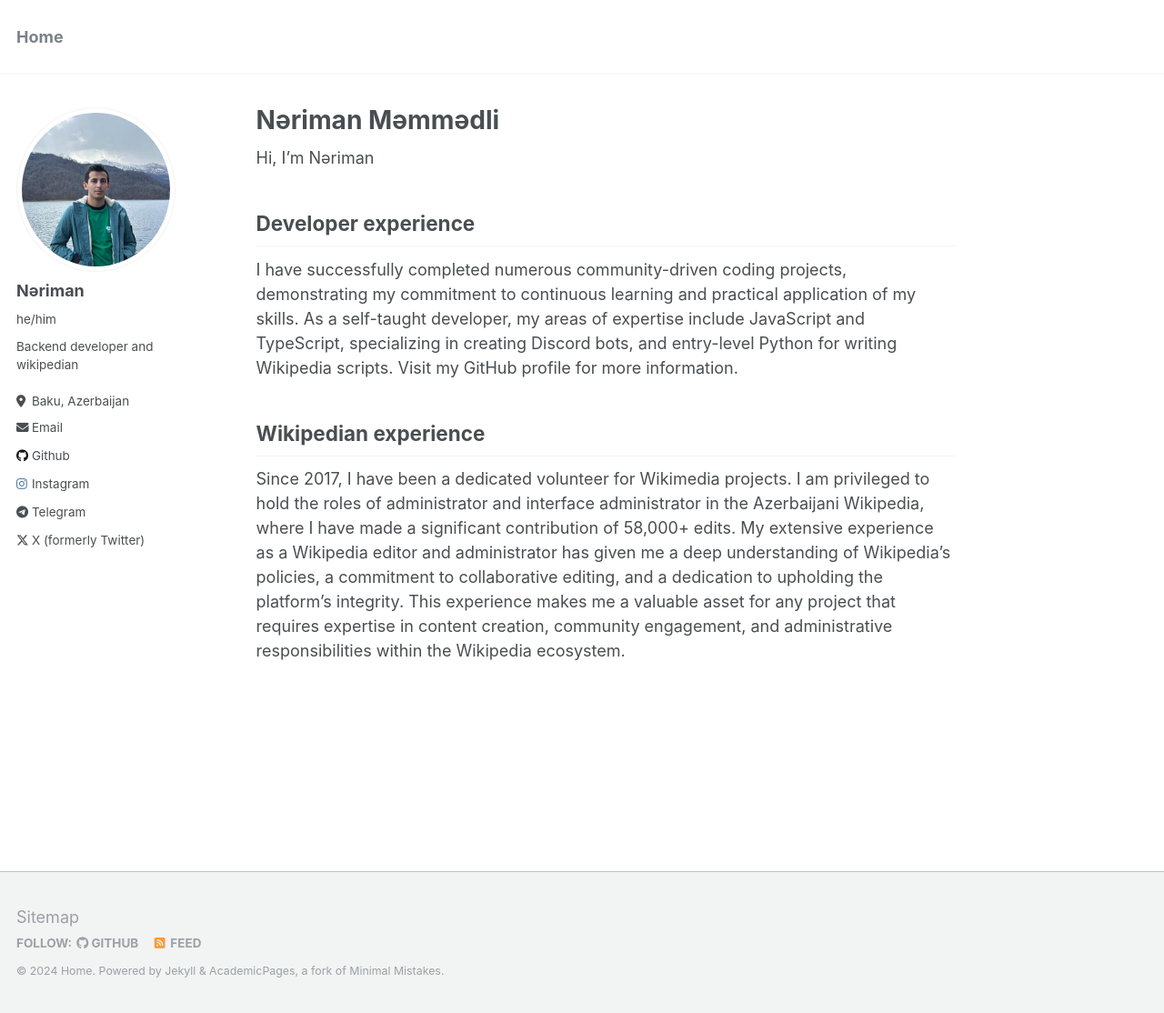
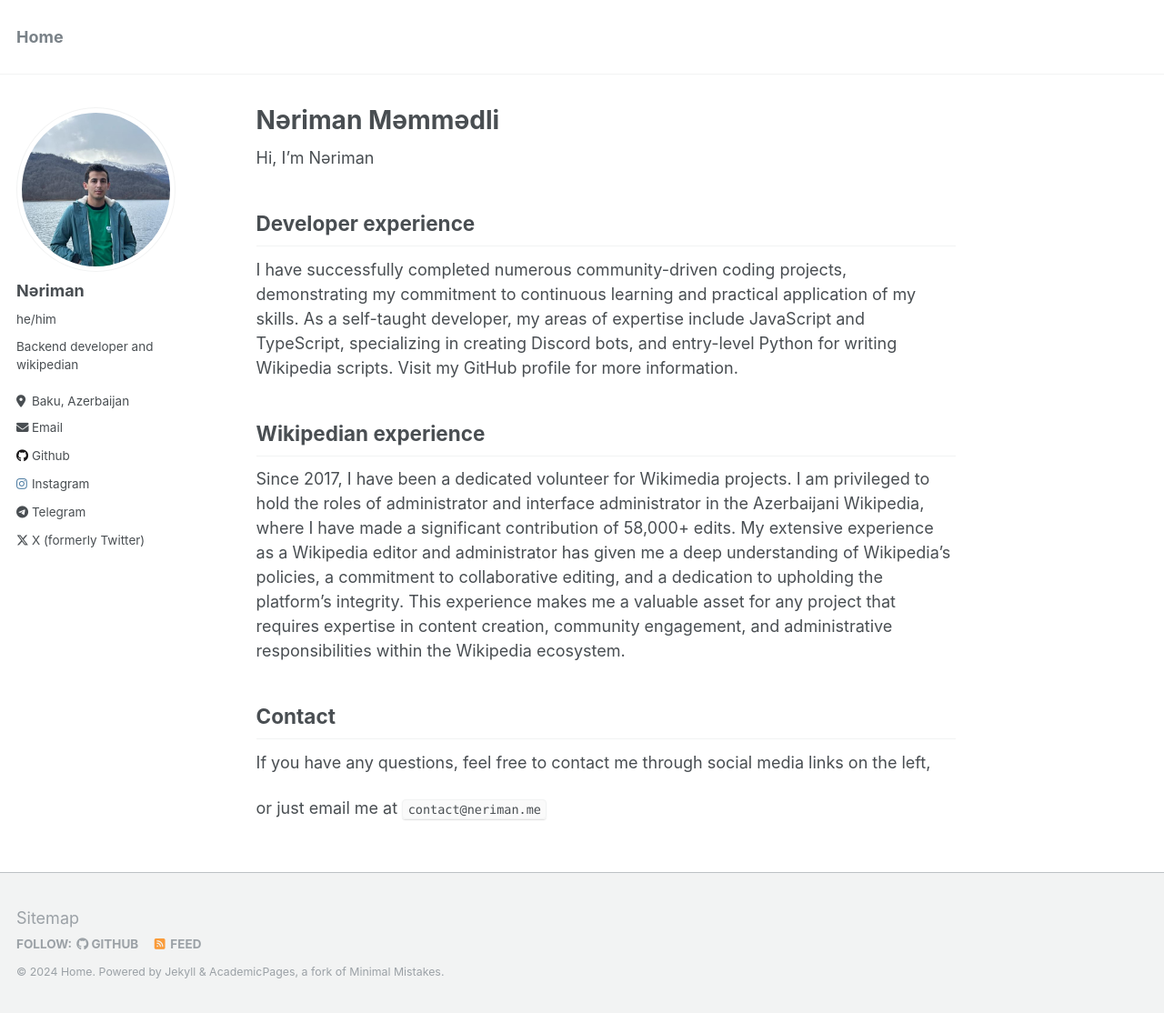
Before and after one commit to nerim4n/nerim4n.github.io, a Jekyll site: the page built from _pages/about.md, in a window 1280 px wide and 1114 px high. Shown: the whole window at 91% size. Built offline with Jekyll 4.4.1, drawn with Linux system fonts in a browser that asks for light colours.

Commit message:
add contact info

```diff
--- a/_pages/about.md
+++ b/_pages/about.md
@@ -14,3 +14,9 @@ I have successfully completed numerous community-driven coding projects, demonst
 
 ## Wikipedian experience
 Since 2017, I have been a dedicated volunteer for Wikimedia projects. I am privileged to hold the roles of administrator and interface administrator in the Azerbaijani Wikipedia, where I have made a significant contribution of 58,000+ edits. My extensive experience as a Wikipedia editor and administrator has given me a deep understanding of Wikipedia’s policies, a commitment to collaborative editing, and a dedication to upholding the platform's integrity. This experience makes me a valuable asset for any project that requires expertise in content creation, community engagement, and administrative responsibilities within the Wikipedia ecosystem.
+
+## Contact
+
+If you have any questions, feel free to contact me through social media links on the left,
+
+or just email me at `contact@neriman.me`
```
